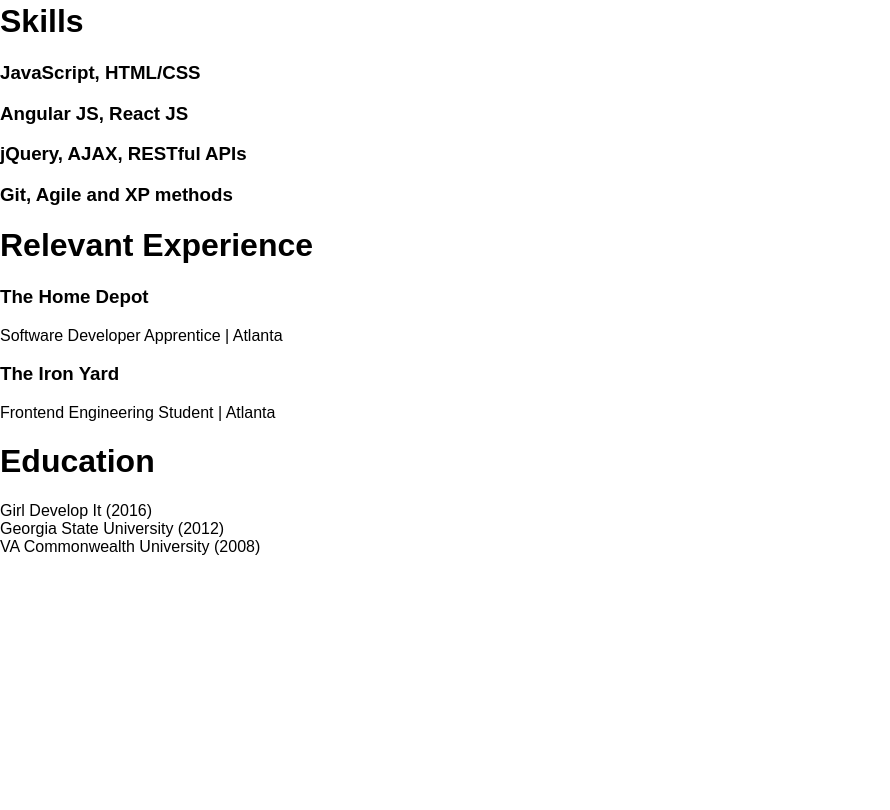
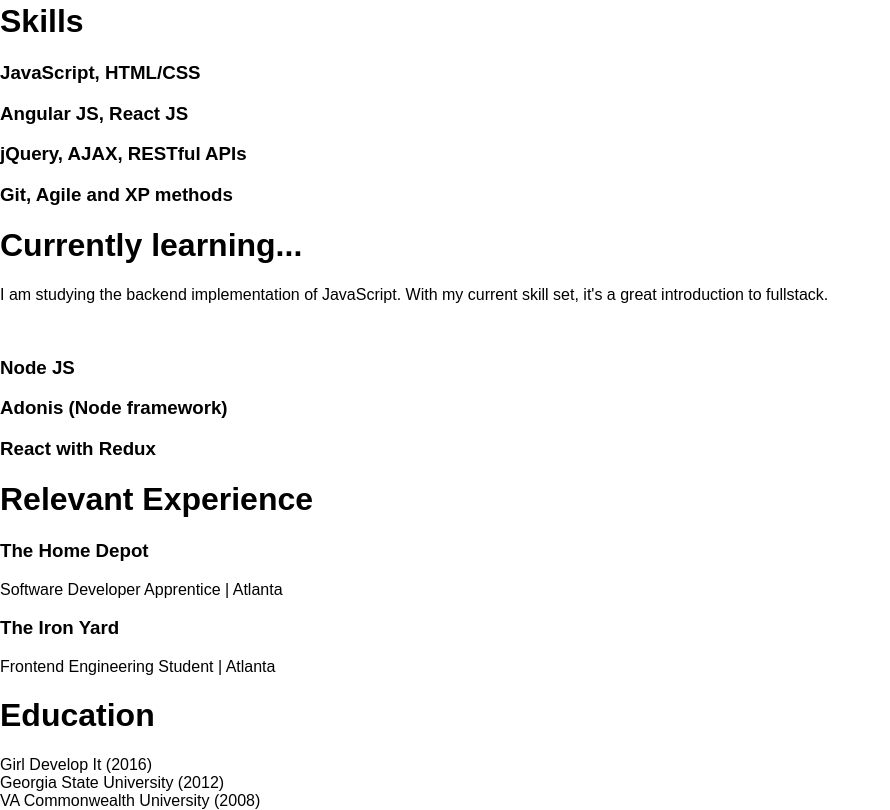
Before and after one commit to Alex-Windle/portfolio-angular, a website with bundled scripts: page app/index.html in a window 1280 px wide. Shown: the part 3464-4274 px from the top of the page, without its empty margins (0-890 px from the left). Before the commit the page ends 4020 px from the top, so only its background shows below. Built offline with nearby package versions, Linux system fonts and the light colour scheme; files whose address does not match are found by name.

Commit message:
Add new section to resume

```diff
--- a/app/index.html
+++ b/app/index.html
@@ -179,6 +179,17 @@
             </section>
           </div>
 
+          <div id="skills">
+            <section>
+              <h1>Currently learning...</h1>
+              <p>I am studying the backend implementation of JavaScript. With my current skill set, it's a great introduction to fullstack.</p>
+              <br/>
+              <h3>Node JS</h3>
+              <h3>Adonis (Node framework)</h3>
+              <h3>React with Redux</h3>
+            </section>
+          </div>
+
           <div id="xp">
               <section>
               <h1>Relevant Experience</h1>
```
